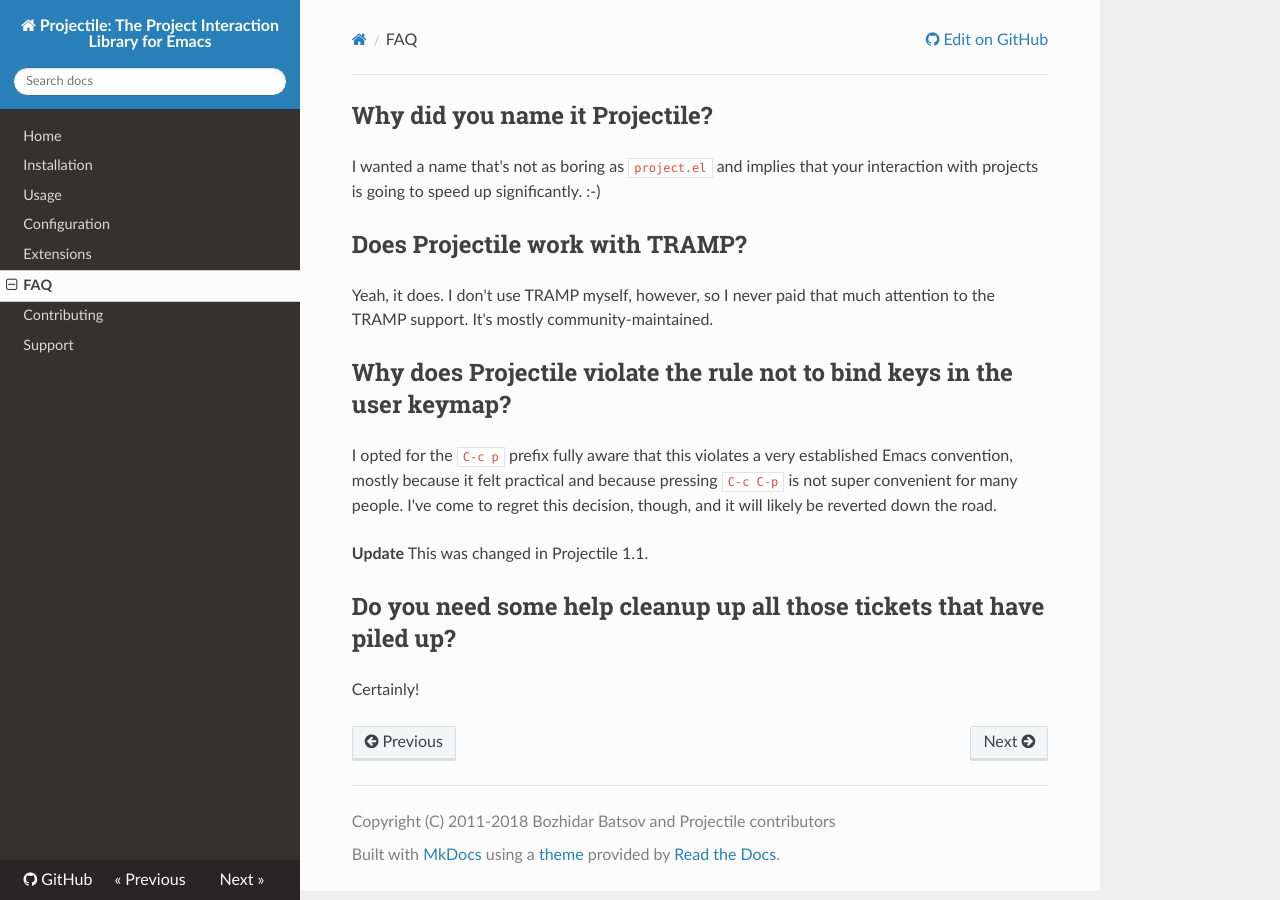
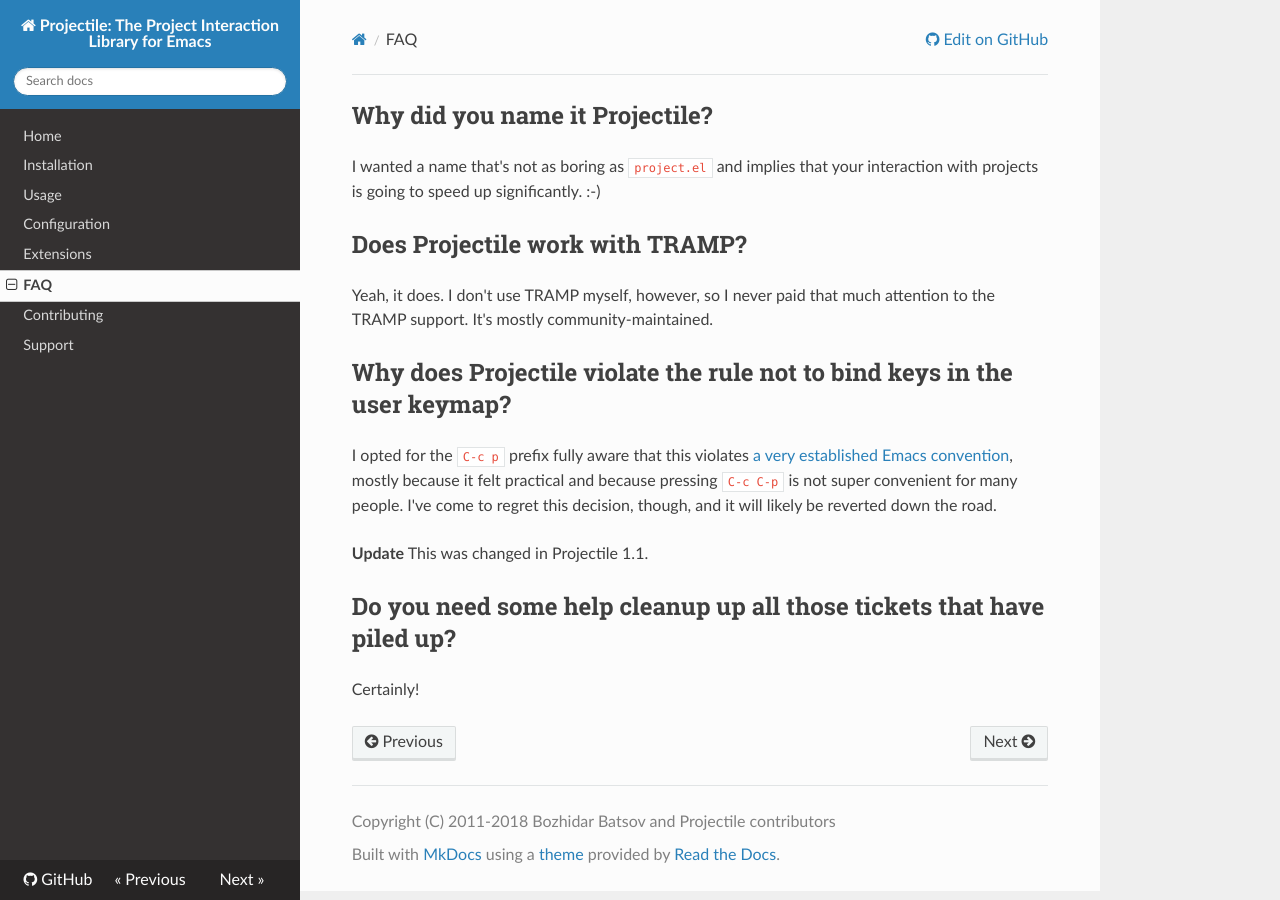
Before and after one commit to bbatsov/projectile, an MkDocs documentation site: the page built from doc/faq.md, in a window 1280 px wide. Built offline with MkDocs 1.6.1, drawn with Linux system fonts in a browser that asks for light colours; nearby versions of some CDN libraries; old or Windows-style settings are respelled for this version of MkDocs; some of the changed lines change nothing that is shown.

Commit message:
Update the item on the FAQ regarding the problematic `C-c p` keybinding

```diff
--- a/doc/faq.md
+++ b/doc/faq.md
@@ -10,11 +10,12 @@
 
 ## Why does Projectile violate the rule not to bind keys in the user keymap?
 
-I opted for the `C-c p` prefix fully aware that this violates a very
-established Emacs convention, mostly because it felt practical and
-because pressing `C-c C-p` is not super convenient for many
-people. I've come to regret this decision, though, and it will likely
-be reverted down the road.
+I opted for the `C-c p` prefix fully aware that this violates [a very
+established Emacs
+convention](https://www.gnu.org/software/emacs/manual/html_node/elisp/Key-Binding-Conventions.html),
+mostly because it felt practical and because pressing `C-c C-p` is not
+super convenient for many people. I've come to regret this decision,
+though, and it will likely be reverted down the road.
 
 **Update** This was changed in Projectile 1.1.
 
```
